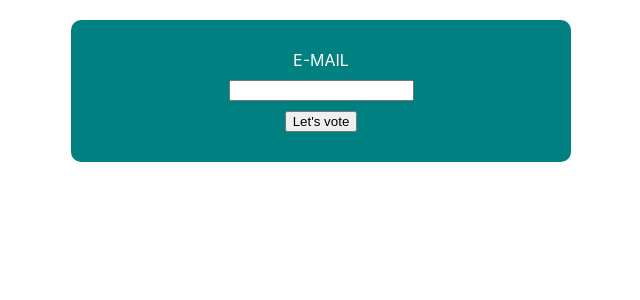
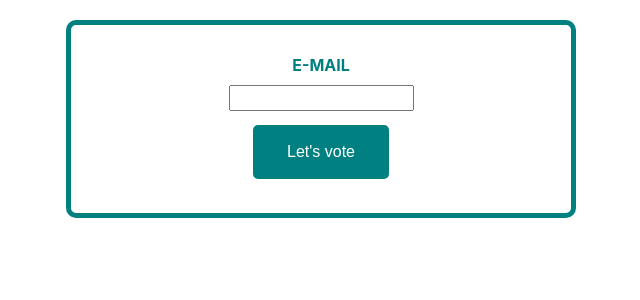
Before and after one commit to szabkriss/my-cat-is-the-cutest, a React (Create React App) app: page / in a window 1280 px wide. Shown: the top 300 px of the page, without its empty margins (319-959 px from the left). Built offline with nearby package versions, Linux system fonts and the light colour scheme.

Commit message:
add some basic style to mail and vote pages

```diff
--- a/src/App.css
+++ b/src/App.css
@@ -8,8 +8,9 @@
   align-items: center;
   text-align: center;
   border-radius: 10px;
-  margin: 20px
+  margin: 20px;
 }
+
 .VotePage .picture{
   cursor: pointer;
   max-width: 453px;
@@ -27,10 +28,9 @@
 }
 
 .header{
+  display: block;
   color: white;
   background-color: teal;
-  width: 100%;
-  max-width: 900px;
 }
 
 .picture h1{
@@ -49,8 +49,10 @@
 }
 
 .MailPage div{
-  background-color: teal;
-  color: white;
+
+  border: 5px solid teal;
+  color: teal;
+  font-weight: 700;
   width: 95%;
   max-width: 500px;
   display: flex;
@@ -64,5 +66,27 @@
 }
 
 .MailPage input {
-  margin: 10px 0px
+  margin: 10px 0px;
+  height: 20px;
 }
+
+.MailPage button{
+  background-color: teal;
+  border: 2px solid teal;
+  border-radius: 5px;
+  color: white;
+  padding: 16px 32px;
+  text-align: center;
+  text-decoration: none;
+  display: inline-block;
+  font-size: 16px;
+  margin: 4px 2px;
+  transition-duration: 0.4s;
+  cursor: pointer;
+}
+
+.MailPage button:hover{
+  background-color: white;
+  color: teal;
+  border: 2px solid teal;
+}
--- a/src/pages/MailPage.js
+++ b/src/pages/MailPage.js
@@ -1,6 +1,5 @@
 import { useState, useEffect } from 'react';
-import { registerAndSaveToDatabase, getUsers, User } from '../tools/firebaseFunctions'
-import VotePage from './VotePage';
+import { registerAndSaveToDatabase, getUsers } from '../tools/firebaseFunctions'
 
 function MailPage(props) {
 
@@ -19,10 +18,8 @@ useEffect(() => {
                 props.onSetUser(users.find(user => user.email === userEmail))
             })
         })
-
     }
 })
-
 
   return (
     <div className="MailPage">
--- a/src/pages/VotePage.js
+++ b/src/pages/VotePage.js
@@ -1,6 +1,5 @@
 import myCat from '../img/myCat.jpg'
-import { useState } from 'react';
-import { getUsers, vote } from '../tools/firebaseFunctions'
+import { vote } from '../tools/firebaseFunctions'
 import '../App.css';
 
 function VotePage(props) {
```
Also changed, not shown: src/tools/utils.js (deleted).
